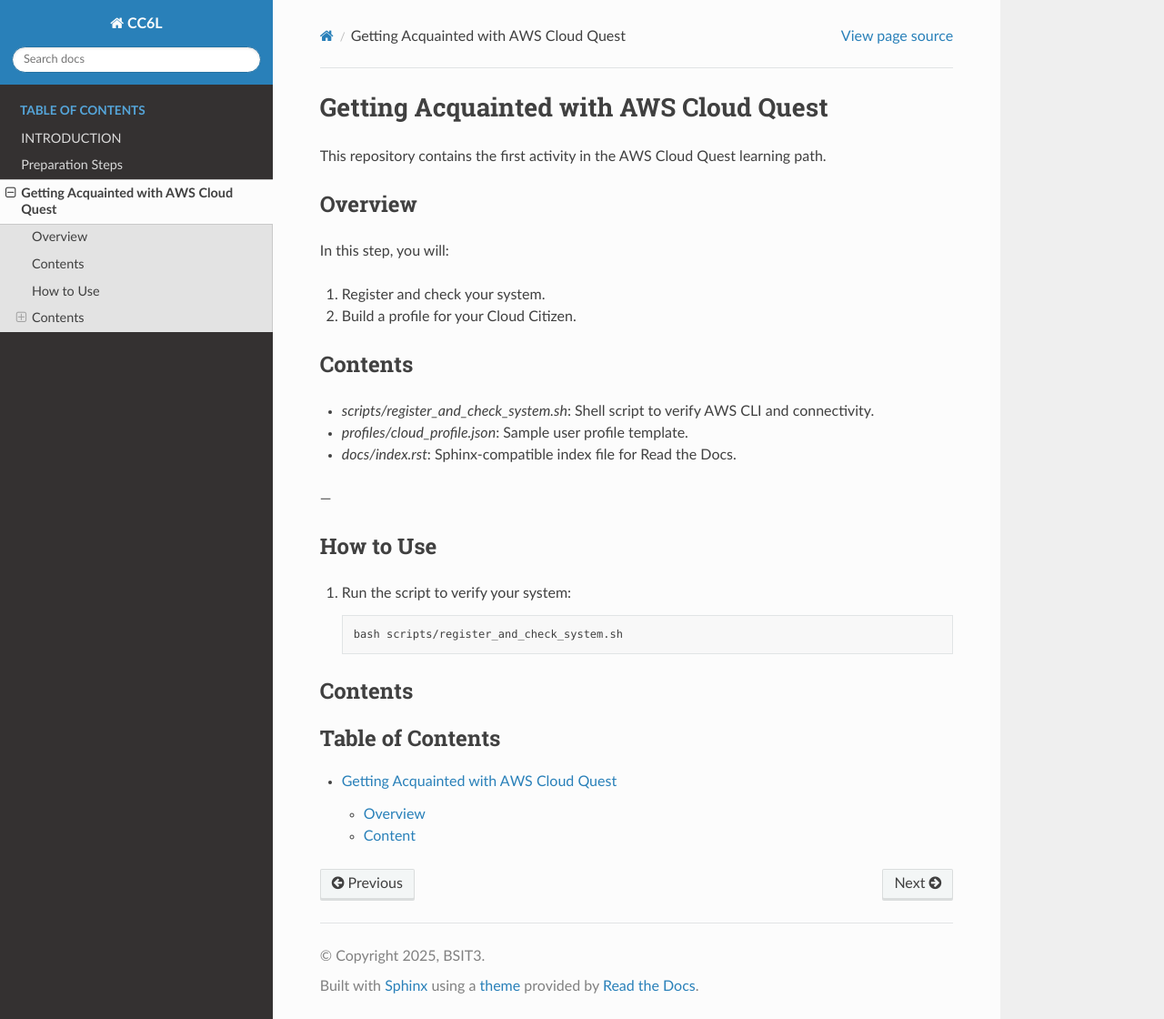
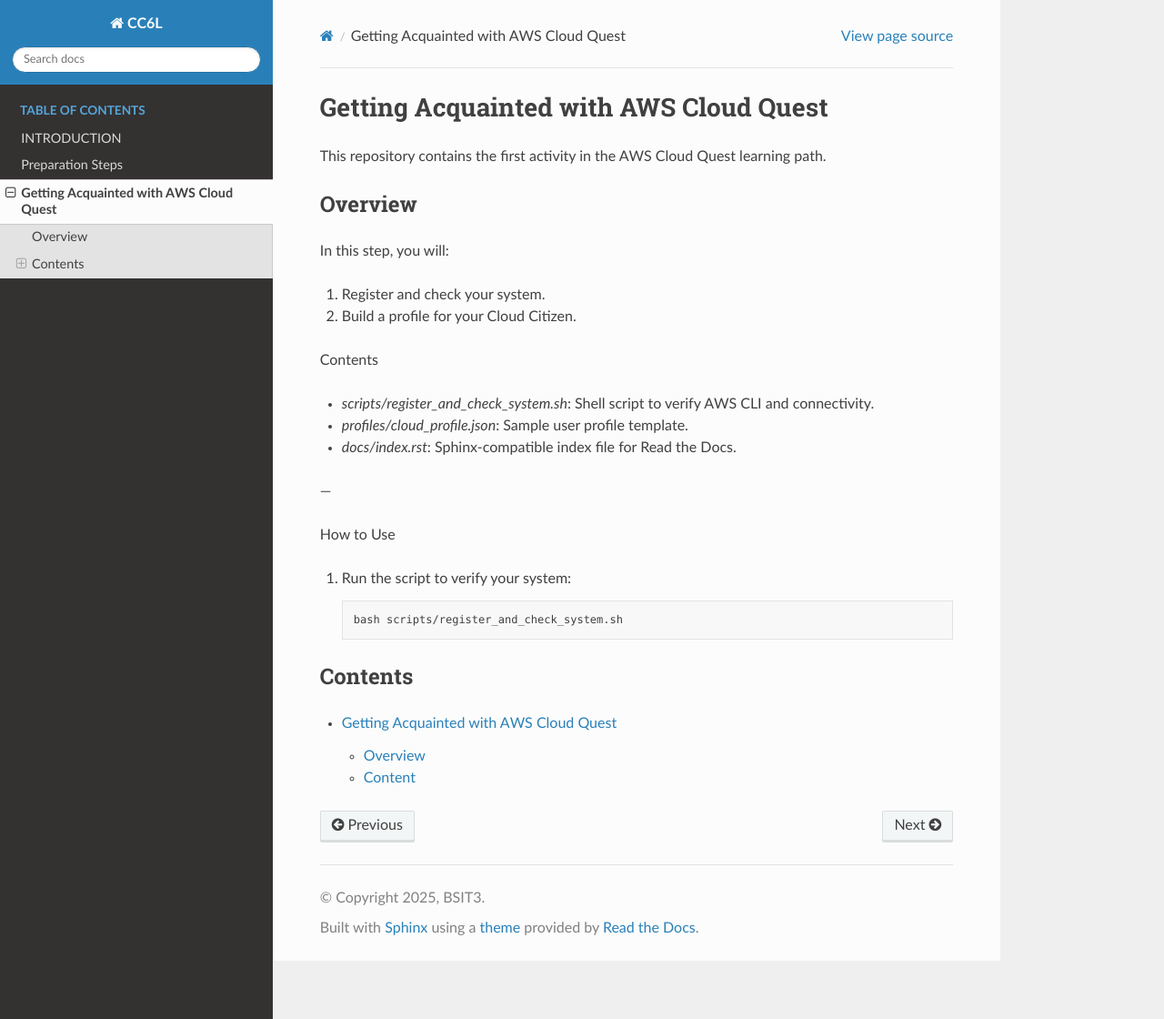
Before and after one commit to jambybrillo/aws_partitioner, a Sphinx documentation site: the page built from docs/source/Getting_Acquainted_with_AWS_Cloud_Quest.rst, in a window 1280 px wide and 1120 px high. Shown: the whole window at 91% size. Built offline with Sphinx 7.4.7 and the Read the Docs theme 3.1.0, drawn with Linux system fonts in a browser that asks for light colours.

Commit message:
Update Getting_Acquainted_with_AWS_Cloud_Quest.rst

```diff
--- a/docs/source/Getting_Acquainted_with_AWS_Cloud_Quest.rst
+++ b/docs/source/Getting_Acquainted_with_AWS_Cloud_Quest.rst
@@ -12,7 +12,7 @@
 2. Build a profile for your Cloud Citizen.
 
 Contents
---------
+
 
 - `scripts/register_and_check_system.sh`: Shell script to verify AWS CLI and connectivity.
 - `profiles/cloud_profile.json`: Sample user profile template.
@@ -21,7 +21,7 @@
 ---
 
 How to Use
---------
+
 
 1. Run the script to verify your system:
 
@@ -34,6 +34,6 @@
 
 .. toctree::
    :maxdepth: 2
-   :caption: Table of Contents
+
 
    Register_and_test_the_system
```
